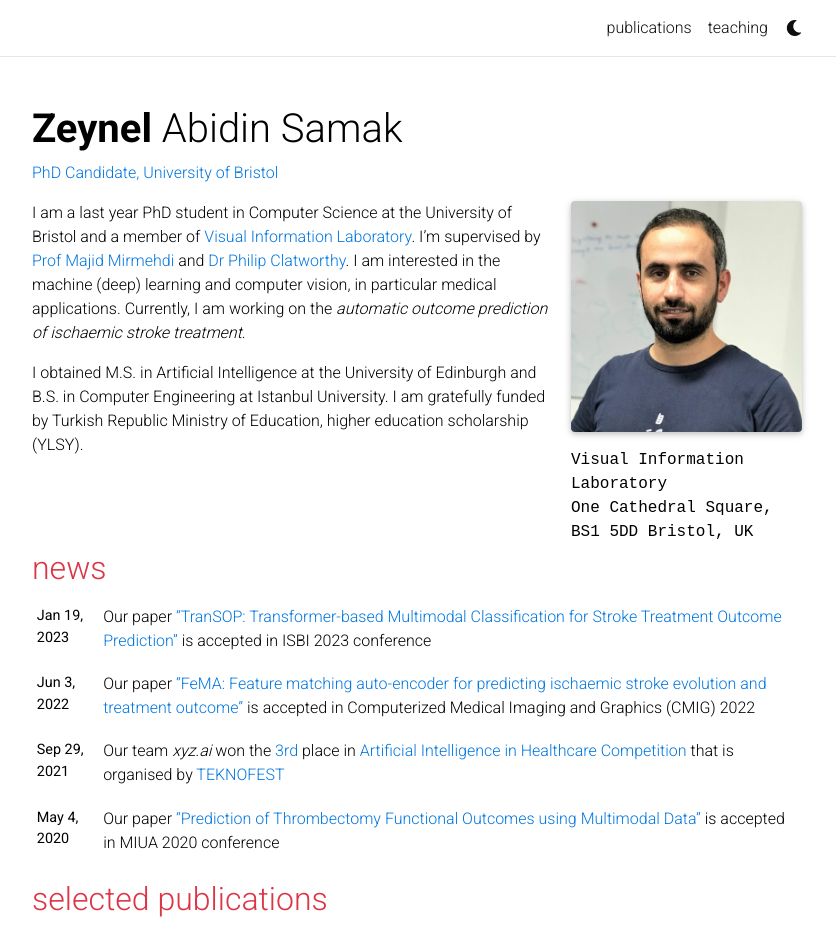
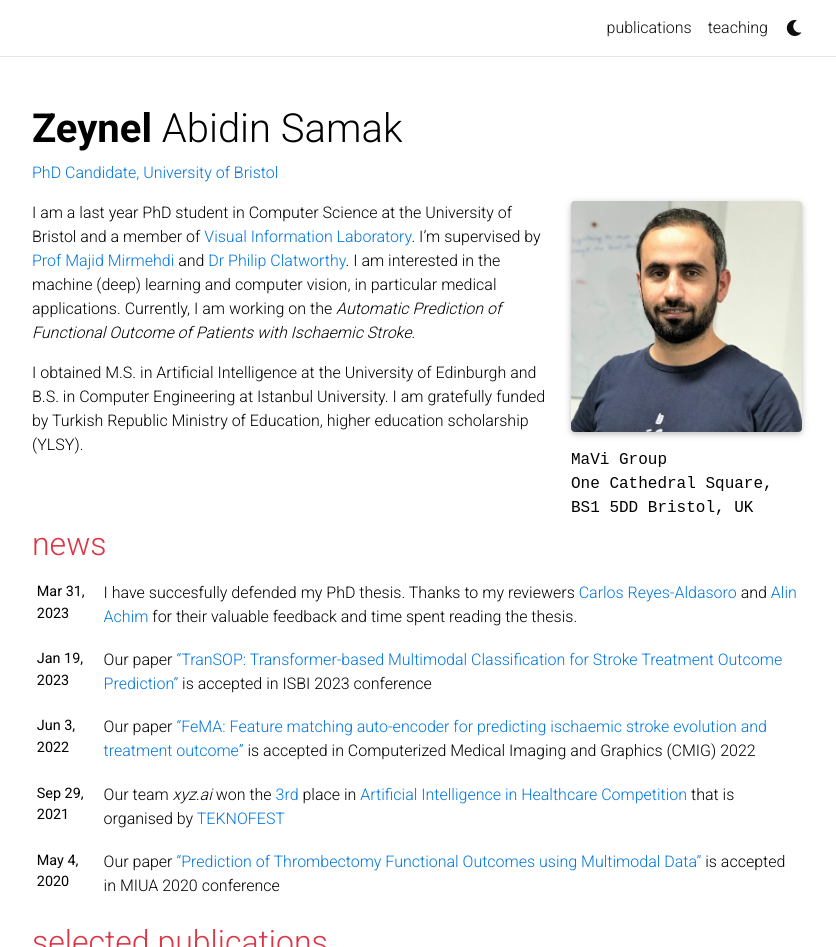
Before and after one commit to zeynelsamak/zeynelsamak.github.io, a Jekyll site: the page built from _pages/about.md, in a window 1280 px wide and 1360 px high, cut to the strip 0-947 px from the top of the window. Shown: the whole strip, without its empty margins (223-1059 px from the left). Built offline with Jekyll 4.4.1, drawn with Linux system fonts in a browser that asks for light colours; full-size pictures stand in for the smaller copies a plugin makes; comment, search, counter and statistics services are not loaded; a style sheet for code colours, icons or effects is not loaded.

Commit message:
update news

```diff
--- a/_config.yml
+++ b/_config.yml
@@ -173,9 +173,9 @@
     output: true
     permalink: /projects/:path/
 
-news:
+announcements:
   enabled: true
-  scrollable: true # adds a vertical scroll bar if there are more than 3 news items
+  scrollable: false # adds a vertical scroll bar if there are more than 3 news items
   limit: 5 # leave blank to include all the news in the `_news` folder
 
 latest_posts:
--- a/_includes/news.html
+++ b/_includes/news.html
@@ -1,12 +1,13 @@
 
           <div class="news">
+            <!-- <p>AAA {{include.limit}} {{ site.announcements.scrollable }},{{ site.announcements.limit }},{{ site.announcements.enabled }} AAA</p> -->
             {% if site.news != blank -%}
             {%- assign news_size = site.news | size -%}
-            <div class="table-responsive" {% if site.news.scrollable and news_size > 3 %}style="max-height: 10vw"{% endif %}>
+            <div class="table-responsive" {% if include.limit and site.announcements.scrollable and news_size > 3 %}style="max-height: 20vw"{% endif %}>
               <table class="table table-sm table-borderless">
               {%- assign news = site.news | reverse -%}
-              {% if site.news.limit %}
-              {% assign news_limit = site.news.limit %}
+              {% if include.limit and site.announcements.limit %}
+              {% assign news_limit = site.announcements.limit %}
               {% else %}
               {% assign news_limit = news_size %}
               {% endif %}
--- a/_layouts/about.html
+++ b/_layouts/about.html
@@ -41,9 +41,9 @@
           </div>
 
           <!-- News -->
-          {% if page.news -%}
+          {% if page.news and site.announcements.enabled -%}
             <h2><a href="{{ '/news/' | relative_url }}" style="color: inherit;">news</a></h2>
-            {%- include news.html %}
+            {%- include news.html limit=true %}
           {%- endif %}
 
           <!-- Latest posts -->
--- a/_pages/about.md
+++ b/_pages/about.md
@@ -9,7 +9,7 @@
   image: my_pic.jpg
   image_circular: false # crops the image to make it circular
   address: >
-    <p>Visual Information Laboratory </p>
+    <p>MaVi Group</p>
     <p>One Cathedral Square,</p>
     <p>BS1 5DD Bristol, UK</p>
 
@@ -19,7 +19,7 @@
 social: true  # includes social icons at the bottom of the page
 ---
 
-I am a last year PhD student in Computer Science at the University of Bristol and a member of [Visual Information Laboratory](https://vilab.blogs.bristol.ac.uk/){:target="\_blank"}. I'm supervised by [Prof Majid Mirmehdi](http://people.cs.bris.ac.uk/~majid//){:target="\_blank"} and [Dr Philip Clatworthy](http://www.bris.ac.uk/clinical-sciences/people/231094/overview.html){:target="\_blank"}. I am interested in the machine (deep) learning and computer vision, in particular medical applications. Currently, I am working on the *automatic outcome prediction of ischaemic stroke treatment*.
+I am a last year PhD student in Computer Science at the University of Bristol and a member of [Visual Information Laboratory](https://vilab.blogs.bristol.ac.uk/){:target="\_blank"}. I'm supervised by [Prof Majid Mirmehdi](http://people.cs.bris.ac.uk/~majid//){:target="\_blank"} and [Dr Philip Clatworthy](http://www.bris.ac.uk/clinical-sciences/people/231094/overview.html){:target="\_blank"}. I am interested in the machine (deep) learning and computer vision, in particular medical applications. Currently, I am working on the *Automatic Prediction of Functional Outcome of Patients with Ischaemic Stroke*.
 
 I obtained M.S. in Artificial Intelligence at the University of Edinburgh and B.S. in Computer Engineering at Istanbul University.
 I am gratefully funded by Turkish Republic Ministry of Education, higher education scholarship (YLSY).
```
Also changed, not shown: _news/phdviva.md (added, +7 -0 lines), _projects/evtoutcome.md (+1 -1 lines).
